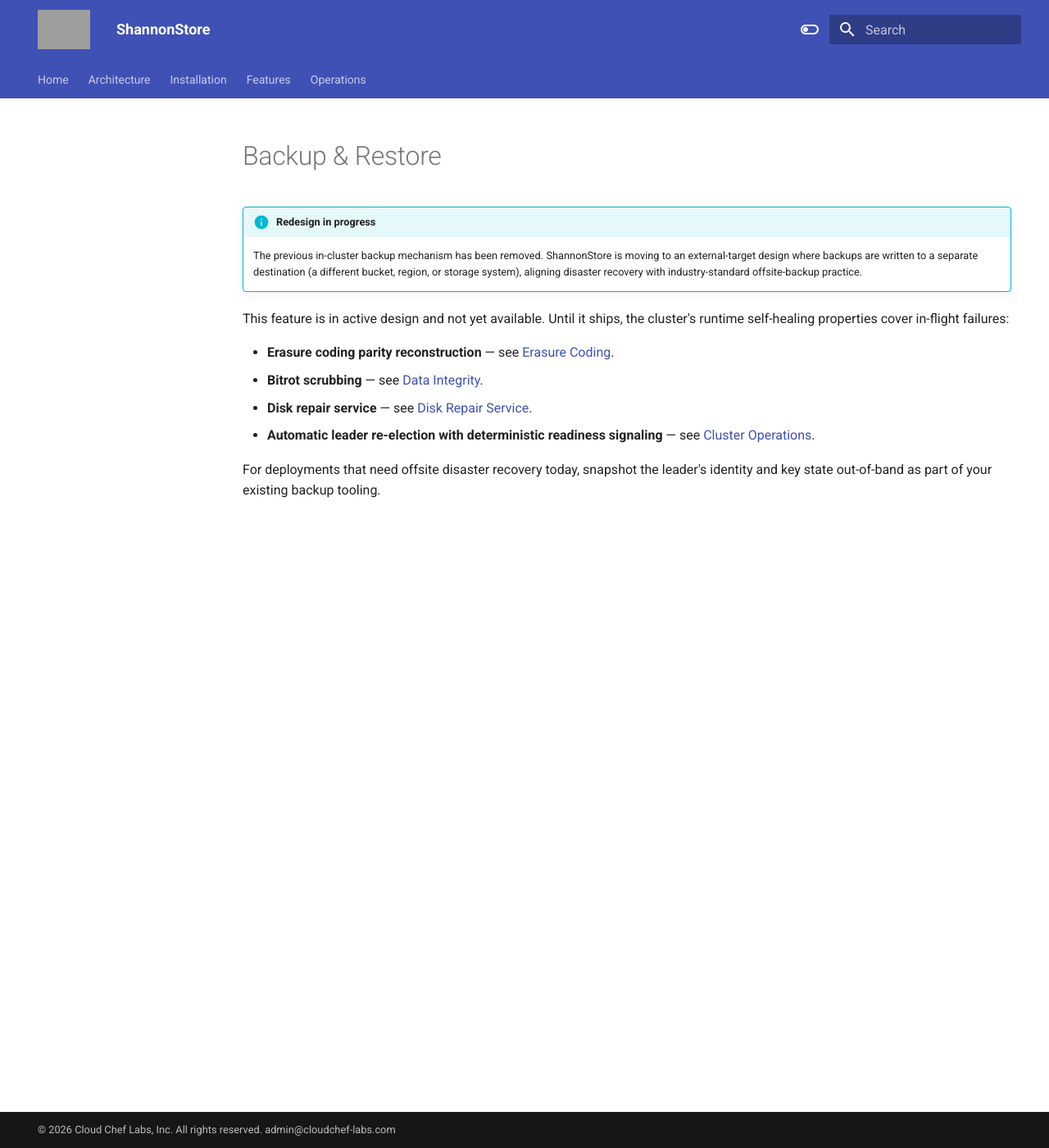
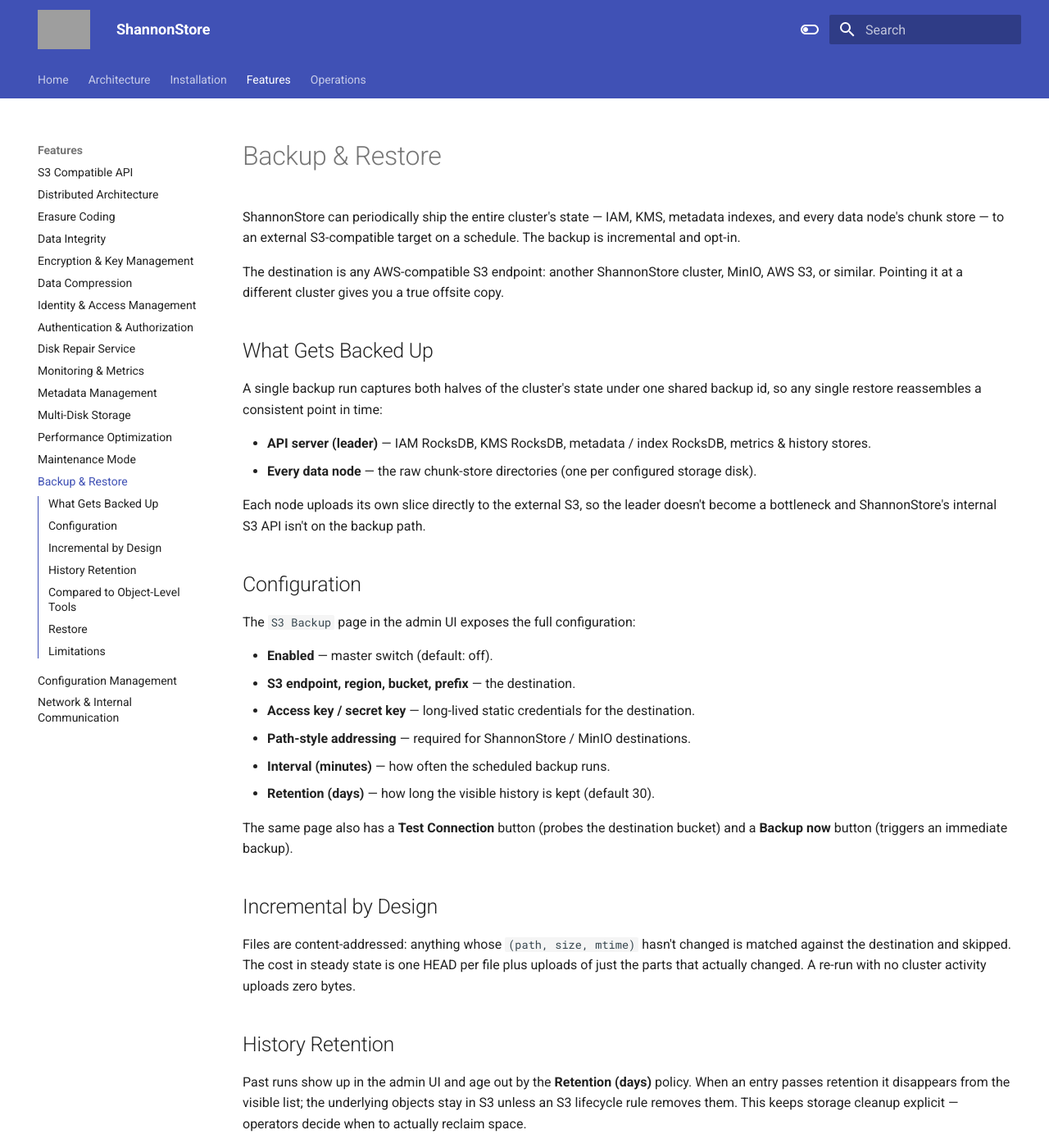
Before and after one commit to cloudcheflabs/shannonstore-docs, an MkDocs documentation site: the page built from docs/features/backup.md, in a window 1280 px wide and 1400 px high. Shown: the whole window at 82% size. Built offline with MkDocs 1.6.1 and Material for MkDocs 9.7.7, drawn with Linux system fonts in a browser that asks for light colours; the version menu is left out; some of the changed text lies outside the part shown; grey boxes are pictures that could not be loaded.

Commit message:
doc updated.

```diff
--- a/docs/features/backup.md
+++ b/docs/features/backup.md
@@ -1,13 +1,62 @@
 # Backup &amp; Restore
 
-!!! info "Redesign in progress"
-    The previous in-cluster backup mechanism has been removed. ShannonStore is moving to an external-target design where backups are written to a separate destination (a different bucket, region, or storage system), aligning disaster recovery with industry-standard offsite-backup practice.
+ShannonStore can periodically ship the entire cluster's state — IAM, KMS, metadata indexes, and every data node's chunk store — to an external S3-compatible target on a schedule. The backup is incremental and opt-in.
 
-This feature is in active design and not yet available. Until it ships, the cluster's runtime self-healing properties cover in-flight failures:
+The destination is any AWS-compatible S3 endpoint: another ShannonStore cluster, MinIO, AWS S3, or similar. Pointing it at a different cluster gives you a true offsite copy.
 
-- **Erasure coding parity reconstruction** — see [Erasure Coding](ec.md).
-- **Bitrot scrubbing** — see [Data Integrity](data-integrity.md).
-- **Disk repair service** — see [Disk Repair Service](disk-repair.md).
-- **Automatic leader re-election with deterministic readiness signaling** — see [Cluster Operations](../operations/operations.md).
+## What Gets Backed Up
 
-For deployments that need offsite disaster recovery today, snapshot the leader's identity and key state out-of-band as part of your existing backup tooling.
+A single backup run captures both halves of the cluster's state under one shared backup id, so any single restore reassembles a consistent point in time:
+
+- **API server (leader)** — IAM RocksDB, KMS RocksDB, metadata / index RocksDB, metrics & history stores.
+- **Every data node** — the raw chunk-store directories (one per configured storage disk).
+
+Each node uploads its own slice directly to the external S3, so the leader doesn't become a bottleneck and ShannonStore's internal S3 API isn't on the backup path.
+
+## Configuration
+
+The `S3 Backup` page in the admin UI exposes the full configuration:
+
+- **Enabled** — master switch (default: off).
+- **S3 endpoint, region, bucket, prefix** — the destination.
+- **Access key / secret key** — long-lived static credentials for the destination.
+- **Path-style addressing** — required for ShannonStore / MinIO destinations.
+- **Interval (minutes)** — how often the scheduled backup runs.
+- **Retention (days)** — how long the visible history is kept (default 30).
+
+The same page also has a **Test Connection** button (probes the destination bucket) and a **Backup now** button (triggers an immediate backup).
+
+## Incremental by Design
+
+Files are content-addressed: anything whose `(path, size, mtime)` hasn't changed is matched against the destination and skipped. The cost in steady state is one HEAD per file plus uploads of just the parts that actually changed. A re-run with no cluster activity uploads zero bytes.
+
+## History Retention
+
+Past runs show up in the admin UI and age out by the **Retention (days)** policy. When an entry passes retention it disappears from the visible list; the underlying objects stay in S3 unless an S3 lifecycle rule removes them. This keeps storage cleanup explicit — operators decide when to actually reclaim space.
+
+## Compared to Object-Level Tools
+
+`aws s3 sync` from one ShannonStore to another also works as a *data* export — it copies the user-visible objects through ShannonStore's S3 API. This built-in backup is a *cluster-state* copy: it includes the metadata, IAM, and KMS state without which a restored cluster wouldn't have any users, keys, or buckets at all. It also runs in parallel from each node directly to the destination, without re-assembling chunks through the S3 protocol on the way out.
+
+The two are complementary — pick "object sync" for data export, "S3 Backup" for disaster recovery.
+
+## Restore
+
+The same `S3 Backup` admin page lists the backup history. Each successful entry has a **Restore** button that points the cluster back at that snapshot.
+
+The flow is:
+
+1. Operator clicks **Restore** on the chosen history row.
+2. The leader API server pulls every file in that backup's manifest into staging directories that sit *next to* the live RocksDB / chunk-store dirs (e.g. `iam.restore-pending/`).
+3. The leader fans out the same request to every data node, which stages its own slice in parallel.
+4. The admin UI reports per-node staging results and asks the operator to **restart the cluster**.
+5. On the next process start, each component checks for staged dirs, archives the live one to `*.restore-old-<ts>/`, and atomically renames the staged dir into place.
+
+The two-stage design (stage now, swap on restart) avoids hot-swapping directories that RocksDB and the chunk store hold open file handles on. Old snapshots remain on disk as `*.restore-old-<ts>` until the operator removes them, so a restore is reversible by hand.
+
+Restore is leader-driven and writes through the same fan-out as backup; followers can read but not initiate.
+
+## Limitations
+
+- A node whose `advertisedHost` has changed since the backup will not find its manifest. Bring up the replacement node with the original host name first, or re-take a baseline backup before mutating cluster identity.
+- The cluster restart in step 5 is operator-driven on purpose — the swap is a coordinated cluster-wide action, not a per-node one.
--- a/mkdocs.yml
+++ b/mkdocs.yml
@@ -53,6 +53,7 @@ nav:
       - "Multi-Disk Storage": features/multi-disk-storage.md
       - "Performance Optimization": features/performance.md
       - "Maintenance Mode": features/maintenance.md
+      - "Backup & Restore": features/backup.md
       - "Configuration Management": features/configuration.md
       - "Network & Internal Communication": features/network.md
   - "Operations":
```
Also changed, not shown: docs/features/s3-compatible-api.md (+2 -2 lines).
